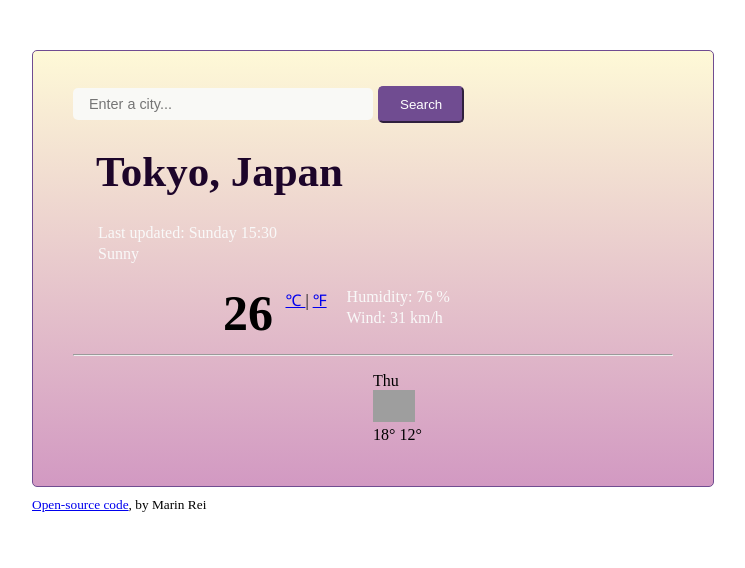
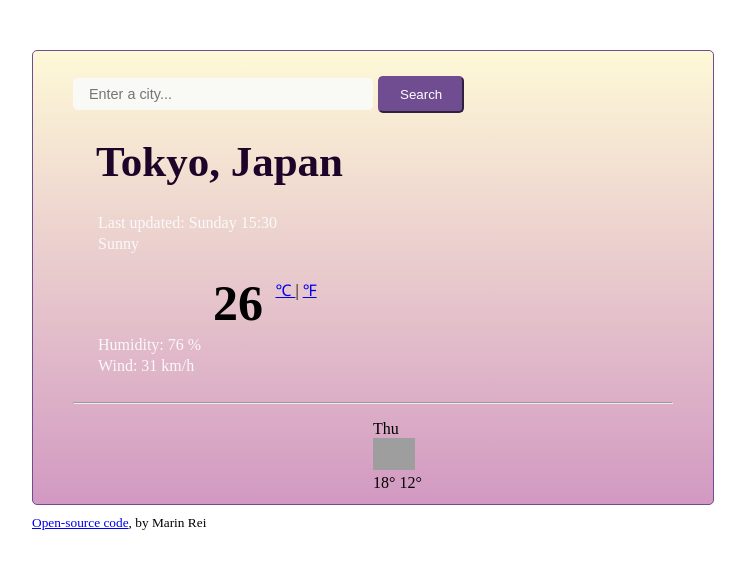
Before and after one commit to mariiiiin913/React-Weather-App, a React (Create React App) app: page / in a window 1280 px wide. Shown: the top 568 px of the page, without its empty margins (268-1013 px from the left). Built offline with nearby package versions, Linux system fonts and the light colour scheme; grey boxes are pictures that could not be loaded.

Commit message:
Update Weather.css

```diff
--- a/src/Weather.css
+++ b/src/Weather.css
@@ -2,7 +2,7 @@ div.weather-app {
     background: linear-gradient(to top, #d299c2 0%, #fef9d7 100%);
     max-width: 600px;
     margin: 50px 0px 0px 300px;
-    padding: 30px 40px 50px 40px;
+    padding: 20px 40px;
     border: 1px solid #dadde1;
     border-radius: 5px;
     border-color: #704c91;
@@ -13,10 +13,7 @@ div.weather-app {
   .Weather .clearfix.weather-temperature {
     padding: 1px 1px 1px 120px;
   }
-  .Weather .float-left {
-    float: left;
-    padding-left: 10px;
-  }
+
   .Weather .temp {
     position: relative;
     font-weight: 800;
```
